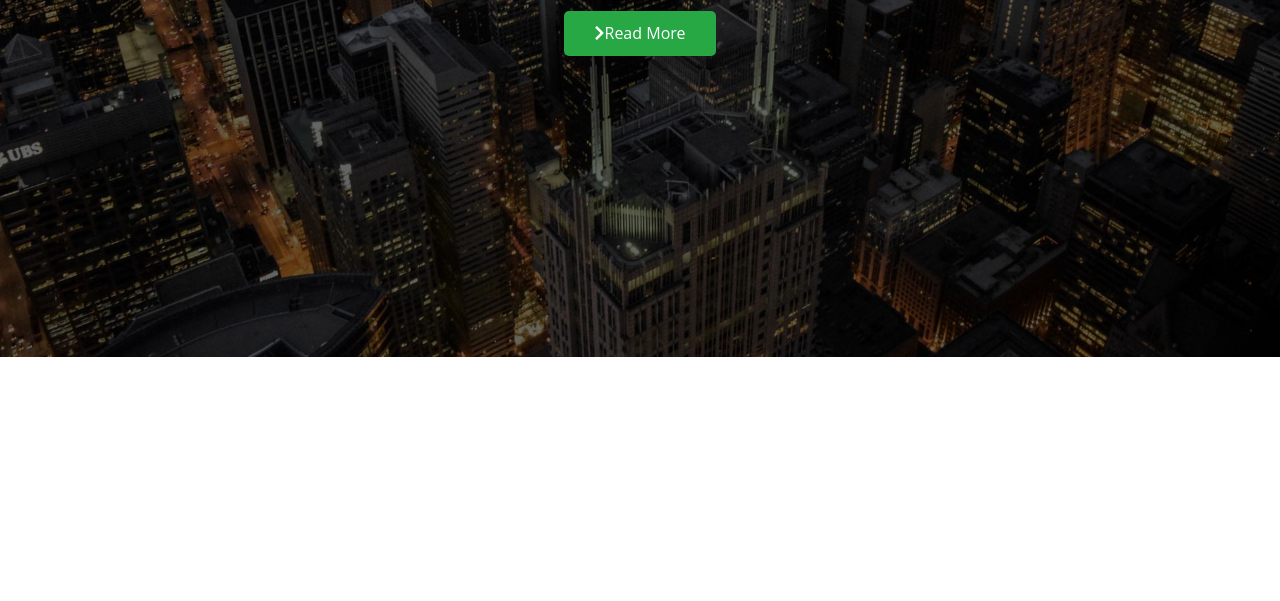
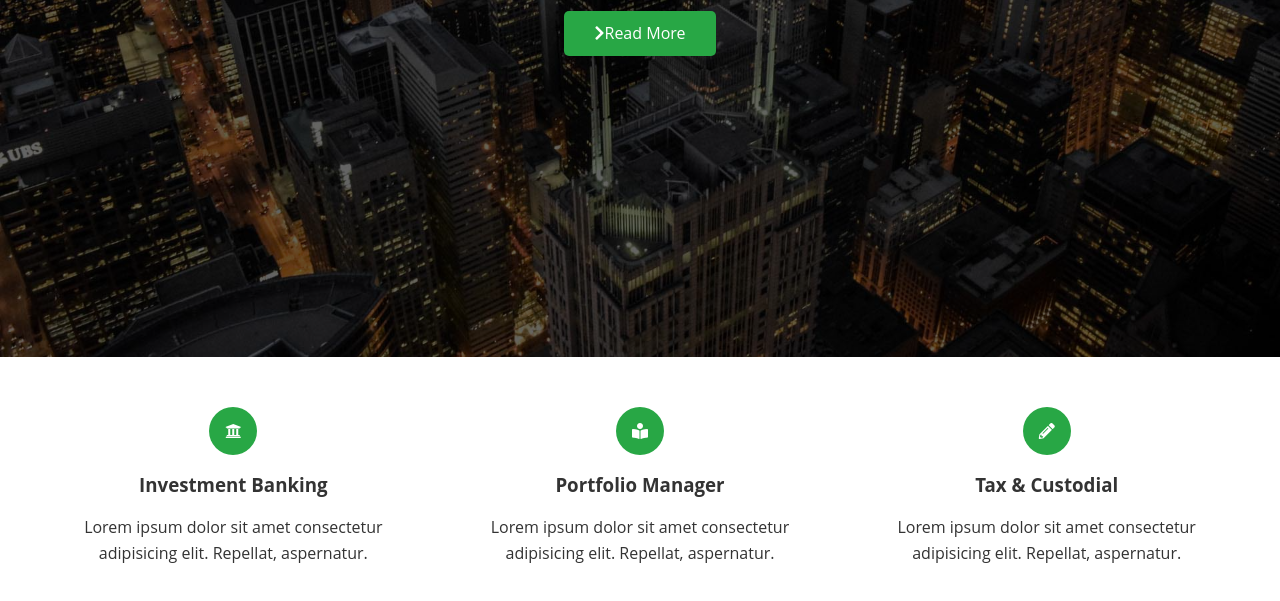
Before and after one commit to taphadzwa/edgeledger, a plain HTML site: page index.html in a window 1280 px wide. Shown: the part 443-1044 px from the top of the page. Before the commit the page ends 800 px from the top, so only its background shows below. Drawn offline with Linux system fonts and the light colour scheme.

Commit message:
about section

```diff
--- a/css/style.css
+++ b/css/style.css
@@ -20,7 +20,8 @@ a {
   text-decoration: none;
 }
 
-h1, h2 {
+h1,
+h2 {
   font-weight: 300;
   line-height: 1.2;
 }
@@ -107,3 +108,21 @@ img {
 .hero * {
   z-index: 10;
 }
+
+/* Icons */
+.icons {
+  padding: 30px;
+}
+
+.icons h3 {
+  font-weight: bold;
+  margin-bottom: 15px;
+}
+
+.icons i {
+  background-color: #28a745;
+  color: #fff;
+  padding: 1rem;
+  border-radius: 50%;
+  margin-bottom: 15px;
+}
--- a/css/utilities.css
+++ b/css/utilities.css
@@ -38,3 +38,15 @@
   background: #f4f4f4;
   color: #333;
 }
+
+/* Flex items */
+.flex-items {
+  display: flex;
+  text-align: center;
+  justify-content: center;
+  height: 100%;
+}
+
+.flex-items > div {
+  padding: 20px;
+}
--- a/index.html
+++ b/index.html
@@ -32,5 +32,34 @@
         <a href="#about" class="btn"><i class="fas fa-chevron-right"></i>Read More</a>
       </div>
     </header>
+    <main>
+      <!-- About: Icons -->
+      <section id="about" class="icons bg-light">
+        <div class="flex-items">
+          <div>
+            <i class="fas fa-university fa.2x"></i>
+            <div>
+              <h3>Investment Banking</h3>
+              <p>Lorem ipsum dolor sit amet consectetur adipisicing elit. Repellat, aspernatur.</p>
+            </div>
+          </div>
+          <div>
+            <i class="fas fa-book-reader fa.2x"></i>
+            <div>
+              <h3>Portfolio Manager</h3>
+              <p>Lorem ipsum dolor sit amet consectetur adipisicing elit. Repellat, aspernatur.</p>
+            </div>
+          </div>
+          <div>
+            <i class="fas fa-pencil-alt fa.2x"></i>
+            <div>
+              <h3>Tax & Custodial</h3>
+              <p>Lorem ipsum dolor sit amet consectetur adipisicing elit. Repellat, aspernatur.</p>
+            </div>
+          </div>
+        </div>
+      </section>
+      <!-- About: Solutions -->
+    </main>
   </body>
 </html>
```
